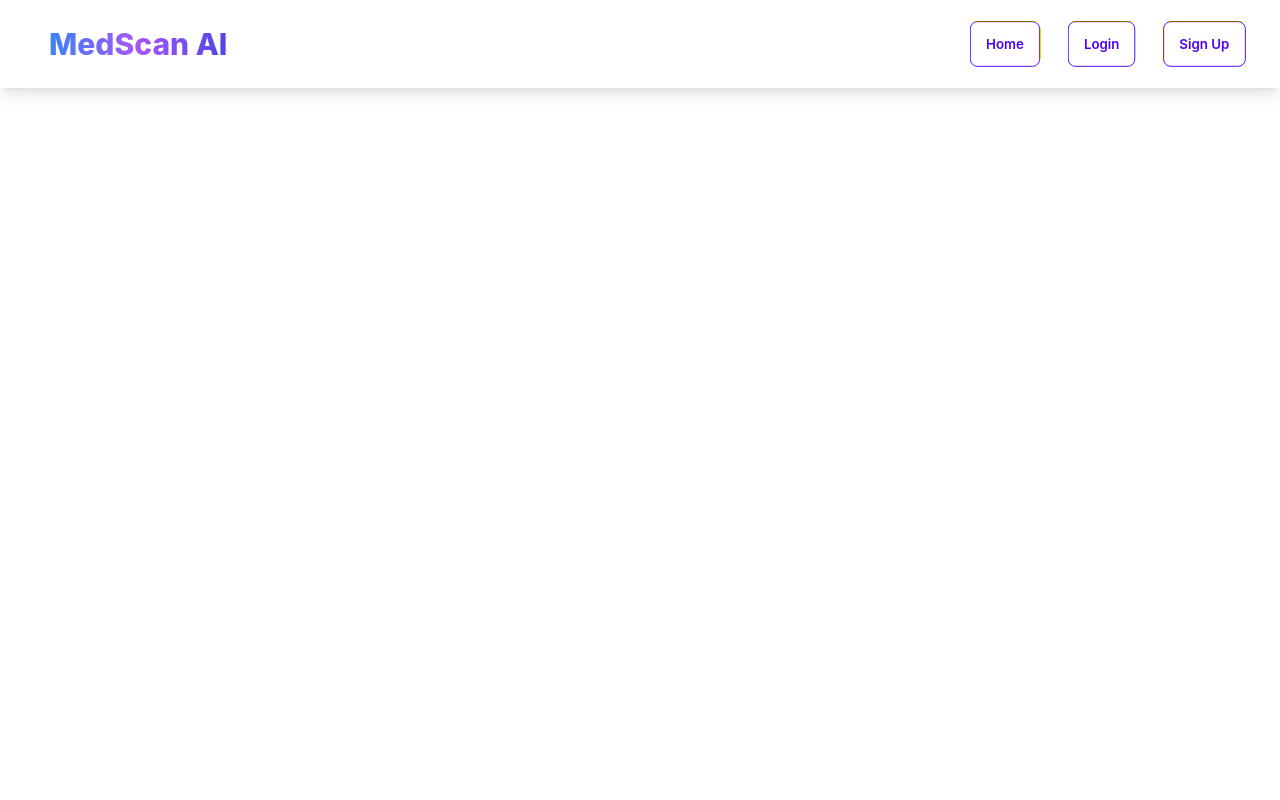
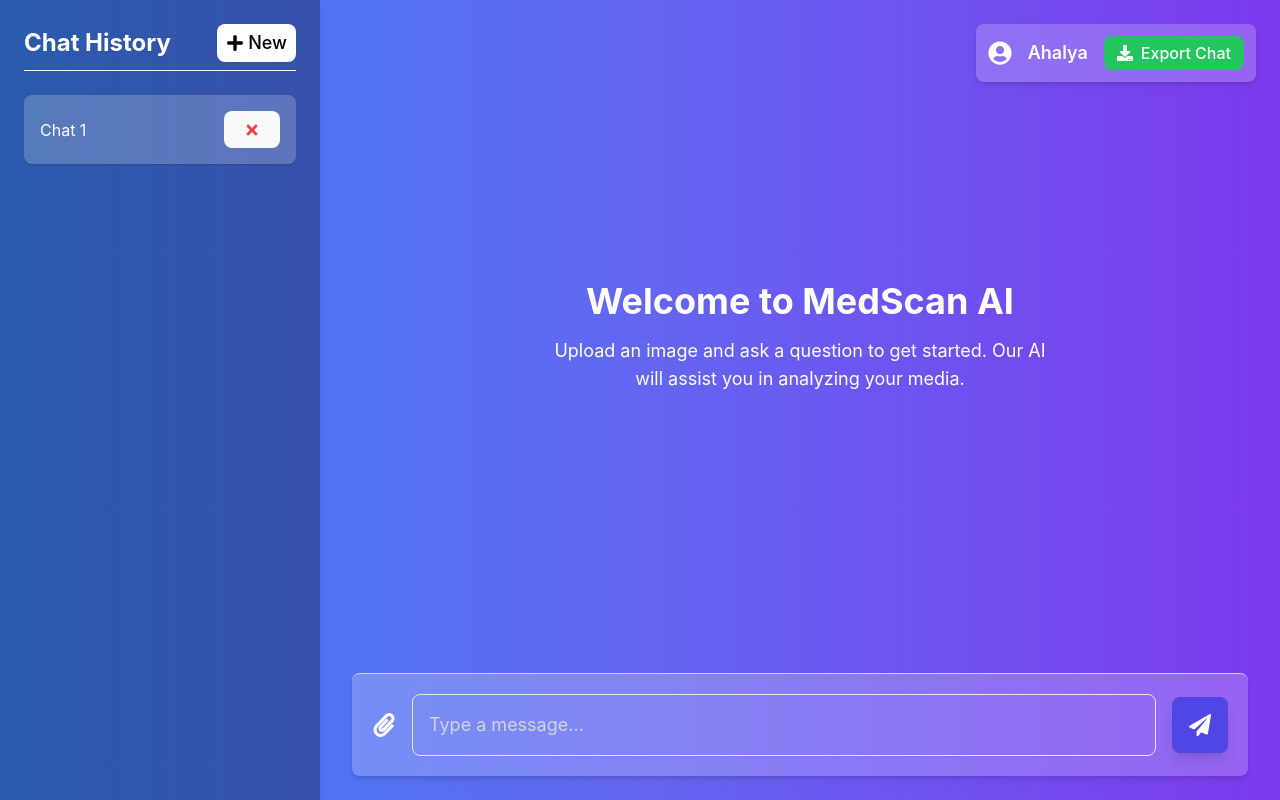
Before and after one commit to Bharathaspyr/med-analyser, a React (Vite) app: page /dashboard in a window 1280 px wide. Built offline with nearby package versions, Linux system fonts and the light colour scheme.

Commit message:
Dashboard sample added

```diff
--- a/package.json
+++ b/package.json
@@ -16,6 +16,7 @@
     "motion": "^12.4.7",
     "react": "^19.0.0",
     "react-dom": "^19.0.0",
+    "react-icons": "^5.5.0",
     "react-router-dom": "^7.2.0",
     "react-typewriter-effect": "^1.1.0",
     "tailwind-merge": "^3.0.2"
--- a/src/App.jsx
+++ b/src/App.jsx
@@ -6,6 +6,7 @@
 import Footer from "./components/Footer";
 import Signup from "./components/Signup";
 import Login from "./components/Login";
+import Dashboard from "./components/Dashboard";
 const Home = () => (
   <>
     <Hero />
@@ -17,13 +18,13 @@
   return (
     <Router>
       <div className="min-h-screen flex flex-col w-full overflow-x-hidden">
-        <Header />
         <Routes>
-          <Route path="/" element={<Home />} />
-          <Route path="/login" element={<Login/>}/>
-          <Route path="/signup" element={<Signup/>}/>
+          <Route path="/" element={<><Header /><Home /><Footer /></>} />
+          <Route path="/login" element={<><Header /><Login /><Footer /></>} />
+          <Route path="/signup" element={<><Header /><Signup /><Footer /></>} />
+          <Route path="/dashboard" element={<Dashboard />} />
         </Routes>
-        <Footer />
+
       </div>
     </Router>
   );
--- /dev/null
+++ b/src/components/Dashboard.jsx
@@ -0,0 +1,134 @@
+import React, { useState } from "react";
+import { motion } from "framer-motion";
+import { FaPaperclip, FaPaperPlane, FaSpinner, FaUserCircle, FaDownload, FaPlus, FaTimes } from "react-icons/fa";
+
+const Dashboard = () => {
+  const [messages, setMessages] = useState([]);
+  const [input, setInput] = useState("");
+  const [file, setFile] = useState(null);
+  const [loading, setLoading] = useState(false);
+  const [sessions, setSessions] = useState(["Chat 1"]);
+  const [currentSession, setCurrentSession] = useState("Chat 1");
+  const username = "Ahalya";
+
+  const handleSendMessage = () => {
+    if (input || file) {
+      setLoading(true);
+      setTimeout(() => {
+        setMessages([...messages, { text: input, image: file }]);
+        setInput("");
+        setFile(null);
+        setLoading(false);
+      }, 1500);
+    }
+  };
+
+  const handleExportChat = () => {
+    const chatData = messages.map(msg => msg.text).join("\n");
+    const blob = new Blob([chatData], { type: "text/plain" });
+    const link = document.createElement("a");
+    link.href = URL.createObjectURL(blob);
+    link.download = "chat_history.txt";
+    link.click();
+  };
+
+  const handleNewSession = () => {
+    const newSession = `Session ${sessions.length + 1}`;
+    setSessions([...sessions, newSession]);
+    setCurrentSession(newSession);
+    setMessages([]);
+  };
+
+  const handleDeleteSession = (session) => {
+    if (sessions.length > 1) {
+      const updatedSessions = sessions.filter(s => s !== session);
+      setSessions(updatedSessions);
+      setCurrentSession(updatedSessions[0]);
+      setMessages([]);
+    }
+  };
+
+  return (
+    <div className="flex h-screen w-screen bg-gradient-to-r from-blue-500 via-indigo-500 to-violet-600 text-white">
+      <div className="w-1/4 bg-black bg-opacity-30 p-6 shadow-lg h-full overflow-y-auto flex flex-col">
+        <h2 className="text-2xl font-bold mb-6 border-b border-white pb-2 flex justify-between items-center">
+          Chat History
+          <button onClick={handleNewSession} className="text-lg bg-white text-black px-2 py-1 rounded-lg flex items-center">
+            <FaPlus className="mr-1" /> New
+          </button>
+        </h2>
+        <div className="flex-1 space-y-4 overflow-y-auto">
+          {sessions.map((session, index) => (
+            <div key={index} className="flex justify-between items-center p-4 bg-white bg-opacity-20 rounded-lg shadow cursor-pointer">
+              <span onClick={() => setCurrentSession(session)} className={`${session === currentSession ? "bg-opacity-40" : ""}`}>
+                {session}
+              </span>
+              <button onClick={() => handleDeleteSession(session)} className="text-red-500 hover:text-red-700">
+                <FaTimes />
+              </button>
+            </div>
+          ))}
+        </div>
+      </div>
+
+      <div className="flex-1 flex flex-col p-6 justify-end items-center relative">
+        <div className="absolute top-6 right-6 flex items-center gap-4 bg-white bg-opacity-20 p-3 rounded-lg shadow-md">
+          <FaUserCircle className="text-2xl" />
+          <span className="text-lg font-semibold">{username}</span>
+          <button onClick={handleExportChat} className="text-white bg-green-500 px-3 py-1 rounded-lg flex items-center">
+            <FaDownload className="mr-2" /> Export Chat
+          </button>
+        </div>
+
+        {messages.length === 0 ? (
+          <div className="flex flex-col items-center text-center space-y-4 flex-1 justify-center">
+            <h2 className="text-4xl font-bold text-white">Welcome to MedScan AI</h2>
+            <p className="text-lg text-white max-w-lg">Upload an image and ask a question to get started. Our AI will assist you in analyzing your media.</p>
+          </div>
+        ) : (
+          <div className="flex-1 overflow-y-auto p-6 space-y-6 bg-white bg-opacity-20 rounded-lg shadow-lg w-full max-w-4xl">
+            {messages.map((msg, index) => (
+              <motion.div
+                key={index}
+                initial={{ opacity: 0, y: 10 }}
+                animate={{ opacity: 1, y: 0 }}
+                transition={{ duration: 0.3 }}
+                className="p-5 bg-white bg-opacity-30 rounded-lg shadow-lg max-w-2xl w-full"
+              >
+                {msg.image && (
+                  <div className="mb-3 w-full">
+                    <img src={URL.createObjectURL(msg.image)} alt="upload" className="rounded-lg shadow" />
+                    <p className="text-white text-sm mt-2">{msg.image.name}</p>
+                  </div>
+                )}
+                <p className="text-white font-medium text-lg">{msg.text}</p>
+              </motion.div>
+            ))}
+          </div>
+        )}
+
+        <div className="flex items-center gap-4 p-5 bg-white bg-opacity-20 shadow-md rounded-lg border-t border-gray-300 mt-6 w-full max-w-4xl">
+          <label className="cursor-pointer text-white hover:text-gray-300 transition">
+            <FaPaperclip className="text-2xl" />
+            <input type="file" className="hidden" onChange={(e) => setFile(e.target.files[0])} />
+          </label>
+          <input
+            type="text"
+            className="flex-1 border rounded-lg p-4 shadow-sm focus:ring focus:ring-indigo-400 text-lg bg-transparent text-white placeholder-gray-300"
+            placeholder="Type a message..."
+            value={input}
+            onChange={(e) => setInput(e.target.value)}
+          />
+          <button
+            onClick={handleSendMessage}
+            className="bg-indigo-600 text-white p-4 rounded-lg shadow-lg hover:bg-indigo-700 transition-all flex items-center justify-center w-14 h-14"
+          >
+            {loading ? <FaSpinner className="animate-spin text-2xl" /> : <FaPaperPlane className="text-2xl" />}
+          </button>
+        </div>
+      </div>
+    </div>
+  );
+};
+
+export default Dashboard;
--- a/src/components/Login.jsx
+++ b/src/components/Login.jsx
@@ -6,13 +6,17 @@
   const [email, setEmail] = useState("");
   const [password, setPassword] = useState("");
   const [error, setError] = useState(null);
+  const [alert, setAlert] = useState(null);
   const navigate = useNavigate();
 
   const handleLogin = async (e) => {
     e.preventDefault();
     if (email && password) {
       console.log("User logged in with", email, password);
-      navigate("/"); // Redirect to home after login
+      setAlert({ type: "success", message: "Login successful! Redirecting..." });
+      setTimeout(() => {
+        navigate("/");
+      }, 1500);
     } else {
       setError("Please fill in all fields.");
     }
@@ -27,6 +31,19 @@
         className="w-96 bg-white shadow-2xl border border-gray-200 rounded-2xl flex flex-col items-center p-8"
       >
         <h2 className="text-4xl font-bold text-blue-500 mb-6">Login</h2>
+
+        {alert && (
+          <motion.div
+            initial={{ opacity: 0, y: -10 }}
+            animate={{ opacity: 1, y: 0 }}
+            transition={{ duration: 0.5 }}
+            className={`w-full p-3 text-center text-white font-semibold rounded-lg mb-4 ${
+              alert.type === "success" ? "bg-green-500" : "bg-red-500"
+            }`}
+          >
+            {alert.message}
+          </motion.div>
+        )}
 
         {error && <p className="text-red-500 text-center mb-3">{error}</p>}
 
--- a/src/components/Signup.jsx
+++ b/src/components/Signup.jsx
@@ -7,6 +7,7 @@
   const [lastName, setLastName] = useState("");
   const [email, setEmail] = useState("");
   const [password, setPassword] = useState("");
+    const [alert, setAlert] = useState(null);
   const [error, setError] = useState(null);
   const navigate = useNavigate();
 
@@ -14,7 +15,10 @@
     e.preventDefault();
     if (firstName && lastName && email && password) {
       console.log("User signed up with", firstName, lastName, email, password);
-      navigate("/");
+      setAlert({ type: "success", message: "Signup successful! Redirecting..." });
+      setTimeout(() => {
+        navigate("/login");
+      }, 1500);
     } else {
       setError("Please fill in all fields.");
     }
@@ -29,6 +33,19 @@
         className="w-96 bg-white shadow-2xl border border-gray-200 rounded-2xl flex flex-col items-center p-8"
       >
         <h2 className="text-4xl font-bold text-blue-500 mb-6">Sign Up</h2>
+
+                {alert && (
+                  <motion.div
+                    initial={{ opacity: 0, y: -10 }}
+                    animate={{ opacity: 1, y: 0 }}
+                    transition={{ duration: 0.5 }}
+                    className={`w-full p-3 text-center text-white font-semibold rounded-lg mb-4 ${
+                      alert.type === "success" ? "bg-green-500" : "bg-red-500"
+                    }`}
+                  >
+                    {alert.message}
+                  </motion.div>
+                )}
 
         {error && <p className="text-red-500 text-center mb-3">{error}</p>}
 
```
Also changed, not shown: 1 other file (tests, documents, lock files or other folders).
